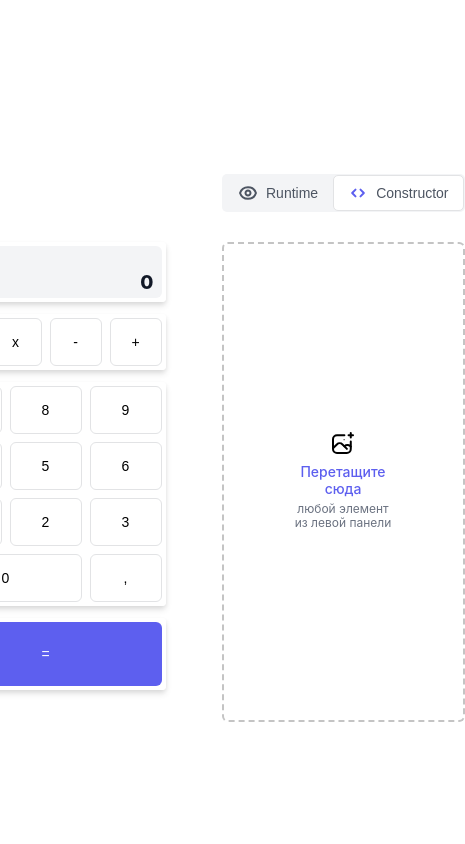
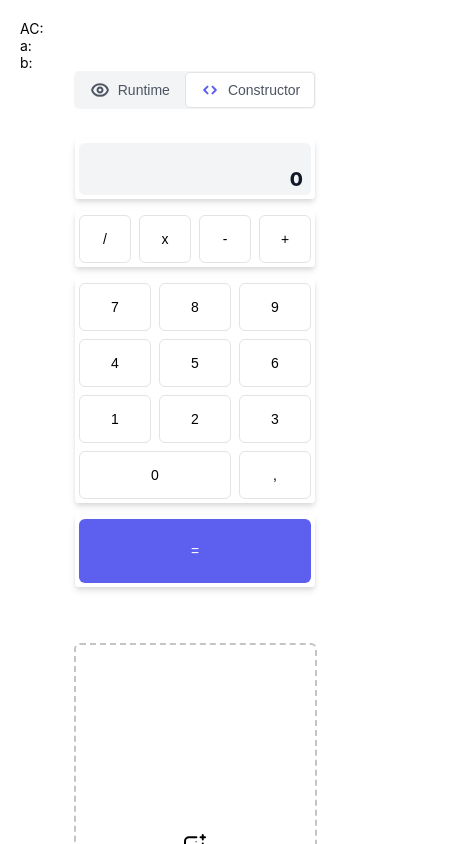
Before and after one commit to Fpsska/DND-calculator, a React (Create React App) app: page / in a window 390 px wide. Shown: the whole page, 465 px wide, since content can reach past the window. Built offline with nearby package versions, Linux system fonts and the light colour scheme.

Commit message:
feat: add _media.scss, add adaptive for all application

```diff
--- /dev/null
+++ b/src/assets/styles/_media.scss
@@ -0,0 +1,23 @@
+@media screen and (max-width: 768px) {
+    .page__controls.page__controls {
+        justify-content: center;
+    }
+
+    .page.page {
+        overflow-y: scroll;
+        display: block;
+    }
+
+    .page__preview.page__preview {
+        flex-direction: column;
+        align-items: center;
+    }
+
+    .page__preview {
+        justify-content: center;
+    }
+
+    .calculator.page__calculator {
+        margin: 0 0 56px 0;
+    }
+}
--- a/src/assets/styles/style.scss
+++ b/src/assets/styles/style.scss
@@ -1,5 +1,6 @@
 @import './reset';
 @import './vars';
+@import './media';
 
 // /. imports
 
@@ -30,6 +31,7 @@ body {
     display: flex;
     justify-content: center;
     align-items: center;
+    padding: 20px;
 
     &__calculator {
         margin-right: 56px;
--- a/src/components/layout/App/App.tsx
+++ b/src/components/layout/App/App.tsx
@@ -3,8 +3,6 @@ import React from 'react';
 import { useAppSelector } from 'app/hooks';
 
 import ModeSwitcher from 'components/ui/ModeSwitcher/ModeSwitcher';
-
-import Section from '../Section/Section';
 
 import Calculator from '../Calculator/Calculator';
 import Constructor from '../Constructor/Constructor';
@@ -17,10 +15,6 @@ import './App.css';
 const App: React.FC = () => {
     const { a_number, b_number, currentAction } = useAppSelector(
         state => state.calculatorSlice
-    );
-
-    const { isPlaceholderVisible, calculatorSectionsData } = useAppSelector(
-        state => state.constructorSlice
     );
 
     // /. hooks
```
